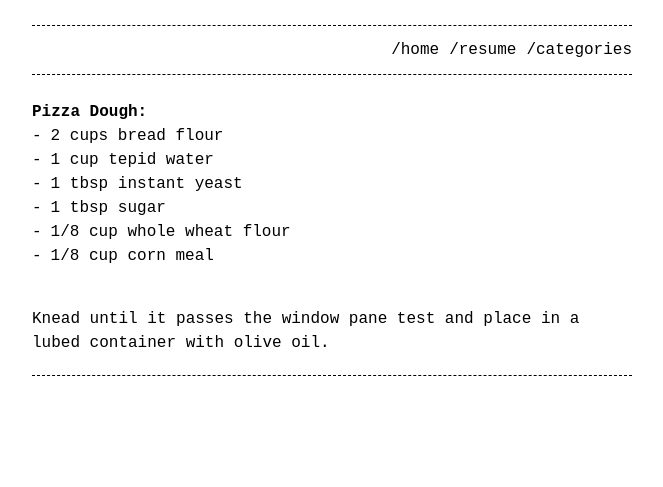
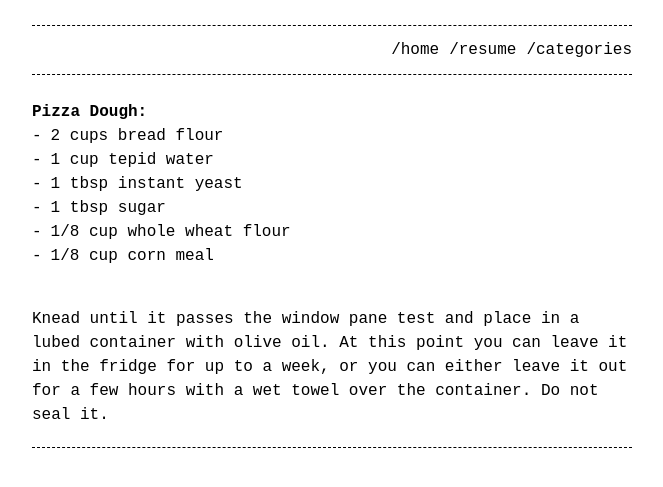
Before and after one commit to variable-formation/jekyll-blog, a Jekyll site: the page built from _posts/2024-02-23-pizza_dough.markdown, in a window 1280 px wide. Shown: the top 487 px of the page, without its empty margins (308-971 px from the left). Built offline with Jekyll 4.4.1, drawn with Linux system fonts in a browser that asks for light colours.

Commit message:
Update 2024-02-23-pizza_dough.markdown

```diff
--- a/_posts/2024-02-23-pizza_dough.markdown
+++ b/_posts/2024-02-23-pizza_dough.markdown
@@ -15,4 +15,4 @@ categories: Recipes
 
 <br>
 
-Knead until it passes the window pane test and place in a lubed container with olive oil.
+Knead until it passes the window pane test and place in a lubed container with olive oil. At this point you can leave it in the fridge for up to a week, or you can either leave it out for a few hours with a wet towel over the container. Do not seal it.
```
